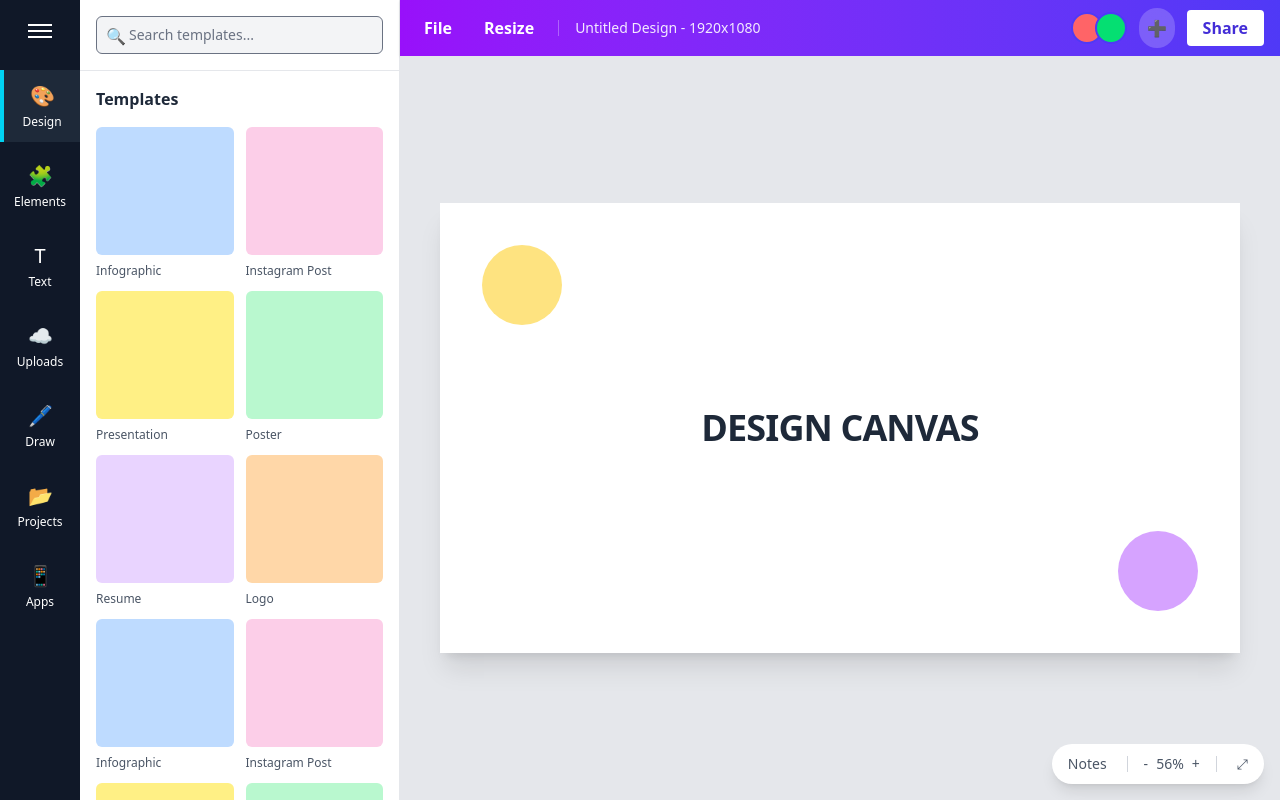
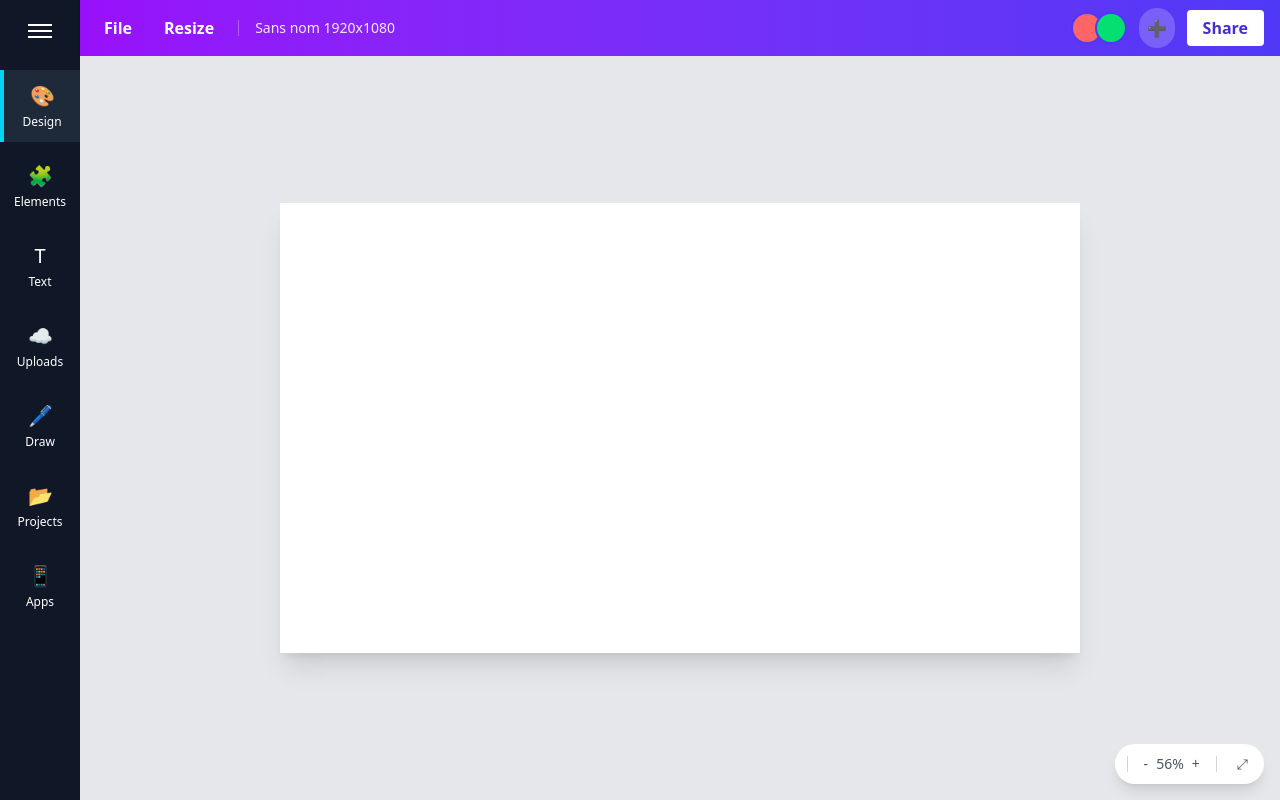
Before and after one commit to mizkyosia/ProjetInfoCIR3, a SvelteKit app: page /home in a window 1280 px wide. Built offline with nearby package versions, Linux system fonts and the light colour scheme.

Commit message:
update + base

```diff
--- a/src/routes/home/+page.svelte
+++ b/src/routes/home/+page.svelte
@@ -43,37 +43,6 @@
         </nav>
     </aside>
 
-    <!-- Secondary Sidebar (Contextual Panel) -->
-    <aside class="w-80 bg-white border-r border-gray-200 flex flex-col flex-shrink-0">
-        <div class="p-4 border-b border-gray-200">
-            <div class="relative">
-                <input
-                    type="text"
-                    placeholder="Search templates..."
-                    class="w-full bg-gray-100 text-gray-700 rounded-md py-2 px-3 pl-8 text-sm focus:outline-none focus:ring-2 focus:ring-purple-500"
-                />
-                <span class="absolute left-2.5 top-2 text-gray-400">🔍</span>
-            </div>
-        </div>
-
-        <div class="flex-1 overflow-y-auto p-4">
-            <h3 class="font-bold text-gray-800 mb-4">Templates</h3>
-            <div class="grid grid-cols-2 gap-3">
-                {#each templates as t}
-                    <div class="cursor-pointer group">
-                        <div class={`${t.color} h-32 rounded-md mb-2 group-hover:opacity-80 transition-opacity`}></div>
-                        <p class="text-xs text-gray-600 truncate">{t.title}</p>
-                    </div>
-                {/each}
-                {#each templates as t}
-                    <div class="cursor-pointer group">
-                        <div class={`${t.color} h-32 rounded-md mb-2 group-hover:opacity-80 transition-opacity`}></div>
-                        <p class="text-xs text-gray-600 truncate">{t.title}</p>
-                    </div>
-                {/each}
-            </div>
-        </div>
-    </aside>
 
     <!-- Main Workspace (Canvas Area) -->
     <main class="flex-1 flex flex-col min-w-0 bg-gray-100 relative">
@@ -84,7 +53,7 @@
                 <span class="font-semibold px-2 py-1 hover:bg-white/10 rounded cursor-pointer">File</span>
                 <span class="font-semibold px-2 py-1 hover:bg-white/10 rounded cursor-pointer">Resize</span>
                 <div class="h-4 w-[1px] bg-white/30"></div>
-                <span class="text-sm opacity-90">Untitled Design - 1920x1080</span>
+                <span class="text-sm opacity-90">Sans nom  1920x1080 </span>
             </div>
 
             <div class="flex items-center space-x-3">
@@ -107,16 +76,11 @@
             <!-- The White Board / Page -->
             <div class="bg-white w-[800px] h-[450px] shadow-xl relative group">
                 <!-- Content Placeholder -->
-                <div class="absolute inset-0 flex items-center justify-center border-2 border-dashed border-transparent hover:border-purple-300">
-                    <h1 class="text-4xl font-extrabold text-gray-800 tracking-tight">DESIGN CANVAS</h1>
-                    <div class="absolute bottom-10 right-10 w-20 h-20 bg-purple-500 rounded-full opacity-50 mix-blend-multiply"></div>
-                    <div class="absolute top-10 left-10 w-20 h-20 bg-yellow-400 rounded-full opacity-50 mix-blend-multiply"></div>
-                </div>
+
             </div>
 
             <!-- Footer / Zoom Controls -->
             <div class="absolute bottom-4 right-4 bg-white px-3 py-1.5 rounded-full shadow-lg flex items-center space-x-4 text-gray-600 text-sm">
-                <span class="cursor-pointer hover:bg-gray-100 p-1 rounded">Notes</span>
                 <div class="h-4 w-[1px] bg-gray-300"></div>
                 <div class="flex items-center space-x-2">
                         <button class="hover:text-black">-</button>
```
